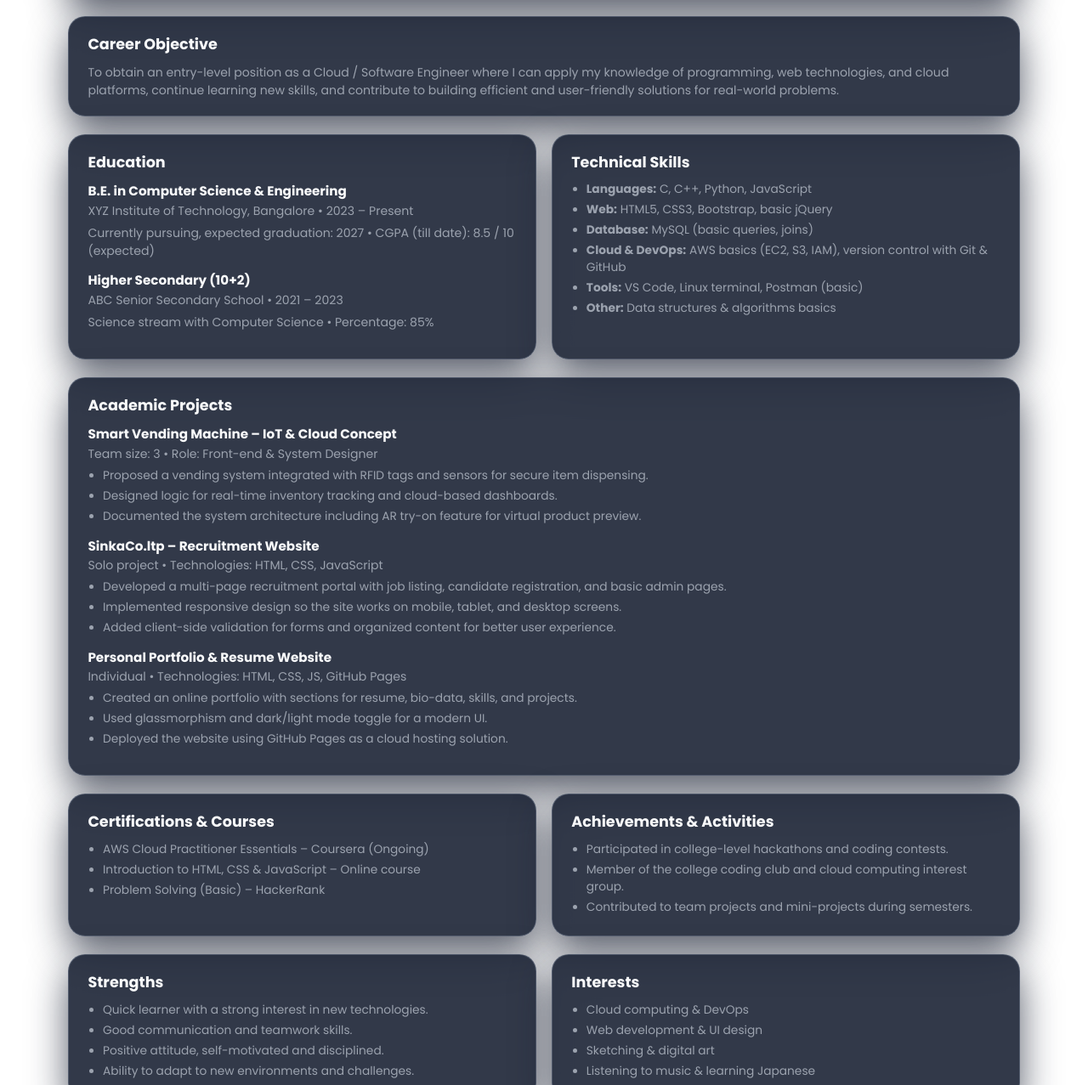
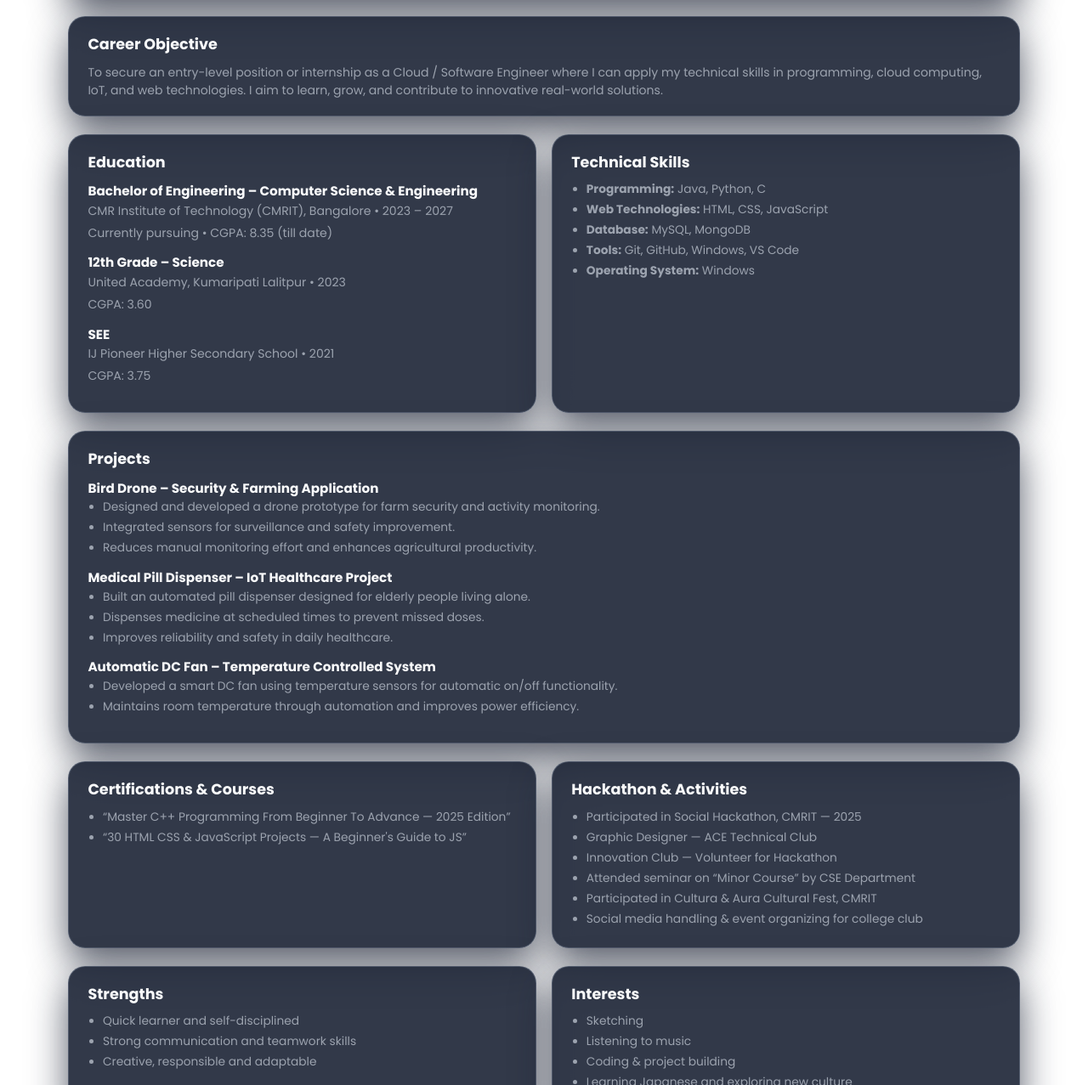
Before and after one commit to samridhi3337/my-profile-site, a plain HTML site: page resume.html in a window 1280 px wide. Shown: the part 251-1528 px from the top of the page at 85% size. Drawn offline with Linux system fonts and the light colour scheme.

Commit message:
Revise resume with updated information
Updated personal details and content in the resume.

```diff
--- a/resume.html
+++ b/resume.html
@@ -2,7 +2,7 @@
 <html lang="en">
 <head>
     <meta charset="UTF-8">
-    <title>Resume | Samridhi</title>
+    <title>Resume | Samridhi Basnet</title>
 
     <link href="https://fonts.googleapis.com/css2?family=Poppins:wght@300;400;500;600;700&display=swap" rel="stylesheet">
     <link rel="stylesheet"
@@ -15,7 +15,7 @@
 <body class="inner-page">
 <header class="header">
     <nav class="navbar container">
-        <div class="logo">Samridhi<span>.</span></div>
+        <div class="logo">Samridhi Basnet<span>.</span></div>
         <ul class="nav-links">
             <li><a href="index.html">Home</a></li>
             <li><a href="resume.html" class="active">Resume</a></li>
@@ -29,22 +29,21 @@
 
 <main class="container resume-layout">
     <section class="resume-header glass">
-        <h1>Samridhi</h1>
-        <p class="tagline">Computer Science Engineering Student • Aspiring Cloud / Software Engineer</p>
+        <h1>Samridhi Basnet</h1>
+        <p class="tagline">Computer Science Engineering Student • Aspiring Cloud & Software Engineer</p>
         <div class="resume-contact">
-            <span><i class="fa-solid fa-envelope"></i> youremail@example.com</span>
-            <span><i class="fa-solid fa-phone"></i> +91-98XXXXXX12</span>
+            <span><i class="fa-solid fa-envelope"></i> samridhi3337@gmail.com</span>
+            <span><i class="fa-solid fa-phone"></i> +91 XXXXX93876</span>
             <span><i class="fa-solid fa-location-dot"></i> Bangalore, India</span>
-            <span><i class="fa-brands fa-linkedin"></i> linkedin.com/in/your-profile</span>
         </div>
     </section>
 
     <section class="resume-section glass">
         <h2>Career Objective</h2>
         <p>
-            To obtain an entry-level position as a Cloud / Software Engineer where I can apply my knowledge of
-            programming, web technologies, and cloud platforms, continue learning new skills, and contribute to
-            building efficient and user-friendly solutions for real-world problems.
+            To secure an entry-level position or internship as a Cloud / Software Engineer where I can apply
+            my technical skills in programming, cloud computing, IoT, and web technologies. I aim to learn,
+            grow, and contribute to innovative real-world solutions.
         </p>
     </section>
 
@@ -53,61 +52,62 @@
             <h2>Education</h2>
 
             <div class="resume-item">
-                <h3>B.E. in Computer Science & Engineering</h3>
-                <p class="meta">XYZ Institute of Technology, Bangalore • 2023 – Present</p>
-                <p>Currently pursuing, expected graduation: 2027 • CGPA (till date): 8.5 / 10 (expected)</p>
+                <h3>Bachelor of Engineering – Computer Science & Engineering</h3>
+                <p class="meta">CMR Institute of Technology (CMRIT), Bangalore • 2023 – 2027</p>
+                <p>Currently pursuing • CGPA: 8.35 (till date)</p>
             </div>
 
             <div class="resume-item">
-                <h3>Higher Secondary (10+2)</h3>
-                <p class="meta">ABC Senior Secondary School • 2021 – 2023</p>
-                <p>Science stream with Computer Science • Percentage: 85%</p>
+                <h3>12th Grade – Science</h3>
+                <p class="meta">United Academy, Kumaripati Lalitpur • 2023</p>
+                <p>CGPA: 3.60</p>
+            </div>
+
+            <div class="resume-item">
+                <h3>SEE</h3>
+                <p class="meta">IJ Pioneer Higher Secondary School • 2021</p>
+                <p>CGPA: 3.75</p>
             </div>
         </div>
 
         <div class="resume-section glass">
             <h2>Technical Skills</h2>
             <ul class="list">
-                <li><strong>Languages:</strong> C, C++, Python, JavaScript</li>
-                <li><strong>Web:</strong> HTML5, CSS3, Bootstrap, basic jQuery</li>
-                <li><strong>Database:</strong> MySQL (basic queries, joins)</li>
-                <li><strong>Cloud & DevOps:</strong> AWS basics (EC2, S3, IAM), version control with Git & GitHub</li>
-                <li><strong>Tools:</strong> VS Code, Linux terminal, Postman (basic)</li>
-                <li><strong>Other:</strong> Data structures & algorithms basics</li>
+                <li><strong>Programming:</strong> Java, Python, C</li>
+                <li><strong>Web Technologies:</strong> HTML, CSS, JavaScript</li>
+                <li><strong>Database:</strong> MySQL, MongoDB</li>
+                <li><strong>Tools:</strong> Git, GitHub, Windows, VS Code</li>
+                <li><strong>Operating System:</strong> Windows</li>
             </ul>
         </div>
     </section>
 
     <section class="resume-section glass">
-        <h2>Academic Projects</h2>
+        <h2>Projects</h2>
 
         <div class="resume-item">
-            <h3>Smart Vending Machine – IoT & Cloud Concept</h3>
-            <p class="meta">Team size: 3 • Role: Front-end & System Designer</p>
+            <h3>Bird Drone – Security & Farming Application</h3>
             <ul class="list">
-                <li>Proposed a vending system integrated with RFID tags and sensors for secure item dispensing.</li>
-                <li>Designed logic for real-time inventory tracking and cloud-based dashboards.</li>
-                <li>Documented the system architecture including AR try-on feature for virtual product preview.</li>
+                <li>Designed and developed a drone prototype for farm security and activity monitoring.</li>
+                <li>Integrated sensors for surveillance and safety improvement.</li>
+                <li>Reduces manual monitoring effort and enhances agricultural productivity.</li>
             </ul>
         </div>
 
         <div class="resume-item">
-            <h3>SinkaCo.ltp – Recruitment Website</h3>
-            <p class="meta">Solo project • Technologies: HTML, CSS, JavaScript</p>
+            <h3>Medical Pill Dispenser – IoT Healthcare Project</h3>
             <ul class="list">
-                <li>Developed a multi-page recruitment portal with job listing, candidate registration, and basic admin pages.</li>
-                <li>Implemented responsive design so the site works on mobile, tablet, and desktop screens.</li>
-                <li>Added client-side validation for forms and organized content for better user experience.</li>
+                <li>Built an automated pill dispenser designed for elderly people living alone.</li>
+                <li>Dispenses medicine at scheduled times to prevent missed doses.</li>
+                <li>Improves reliability and safety in daily healthcare.</li>
             </ul>
         </div>
 
         <div class="resume-item">
-            <h3>Personal Portfolio & Resume Website</h3>
-            <p class="meta">Individual • Technologies: HTML, CSS, JS, GitHub Pages</p>
+            <h3>Automatic DC Fan – Temperature Controlled System</h3>
             <ul class="list">
-                <li>Created an online portfolio with sections for resume, bio-data, skills, and projects.</li>
-                <li>Used glassmorphism and dark/light mode toggle for a modern UI.</li>
-                <li>Deployed the website using GitHub Pages as a cloud hosting solution.</li>
+                <li>Developed a smart DC fan using temperature sensors for automatic on/off functionality.</li>
+                <li>Maintains room temperature through automation and improves power efficiency.</li>
             </ul>
         </div>
     </section>
@@ -116,18 +116,20 @@
         <div class="resume-section glass">
             <h2>Certifications & Courses</h2>
             <ul class="list">
-                <li>AWS Cloud Practitioner Essentials – Coursera (Ongoing)</li>
-                <li>Introduction to HTML, CSS & JavaScript – Online course</li>
-                <li>Problem Solving (Basic) – HackerRank</li>
+                <li>“Master C++ Programming From Beginner To Advance — 2025 Edition”</li>
+                <li>“30 HTML CSS & JavaScript Projects — A Beginner's Guide to JS”</li>
             </ul>
         </div>
 
         <div class="resume-section glass">
-            <h2>Achievements & Activities</h2>
+            <h2>Hackathon & Activities</h2>
             <ul class="list">
-                <li>Participated in college-level hackathons and coding contests.</li>
-                <li>Member of the college coding club and cloud computing interest group.</li>
-                <li>Contributed to team projects and mini-projects during semesters.</li>
+                <li>Participated in Social Hackathon, CMRIT — 2025</li>
+                <li>Graphic Designer — ACE Technical Club</li>
+                <li>Innovation Club — Volunteer for Hackathon</li>
+                <li>Attended seminar on “Minor Course” by CSE Department</li>
+                <li>Participated in Cultura & Aura Cultural Fest, CMRIT</li>
+                <li>Social media handling & event organizing for college club</li>
             </ul>
         </div>
     </section>
@@ -136,27 +138,26 @@
         <div class="resume-section glass">
             <h2>Strengths</h2>
             <ul class="list">
-                <li>Quick learner with a strong interest in new technologies.</li>
-                <li>Good communication and teamwork skills.</li>
-                <li>Positive attitude, self-motivated and disciplined.</li>
-                <li>Ability to adapt to new environments and challenges.</li>
+                <li>Quick learner and self-disciplined</li>
+                <li>Strong communication and teamwork skills</li>
+                <li>Creative, responsible and adaptable</li>
             </ul>
         </div>
 
         <div class="resume-section glass">
             <h2>Interests</h2>
             <ul class="list">
-                <li>Cloud computing & DevOps</li>
-                <li>Web development & UI design</li>
-                <li>Sketching & digital art</li>
-                <li>Listening to music & learning Japanese</li>
+                <li>Sketching</li>
+                <li>Listening to music</li>
+                <li>Coding & project building</li>
+                <li>Learning Japanese and exploring new culture</li>
             </ul>
         </div>
     </section>
 </main>
 
 <footer class="footer">
-    <p>© <span id="year"></span> Samridhi • Resume</p>
+    <p>© <span id="year"></span> Samridhi Basnet • Resume</p>
 </footer>
 </body>
 </html>
```
